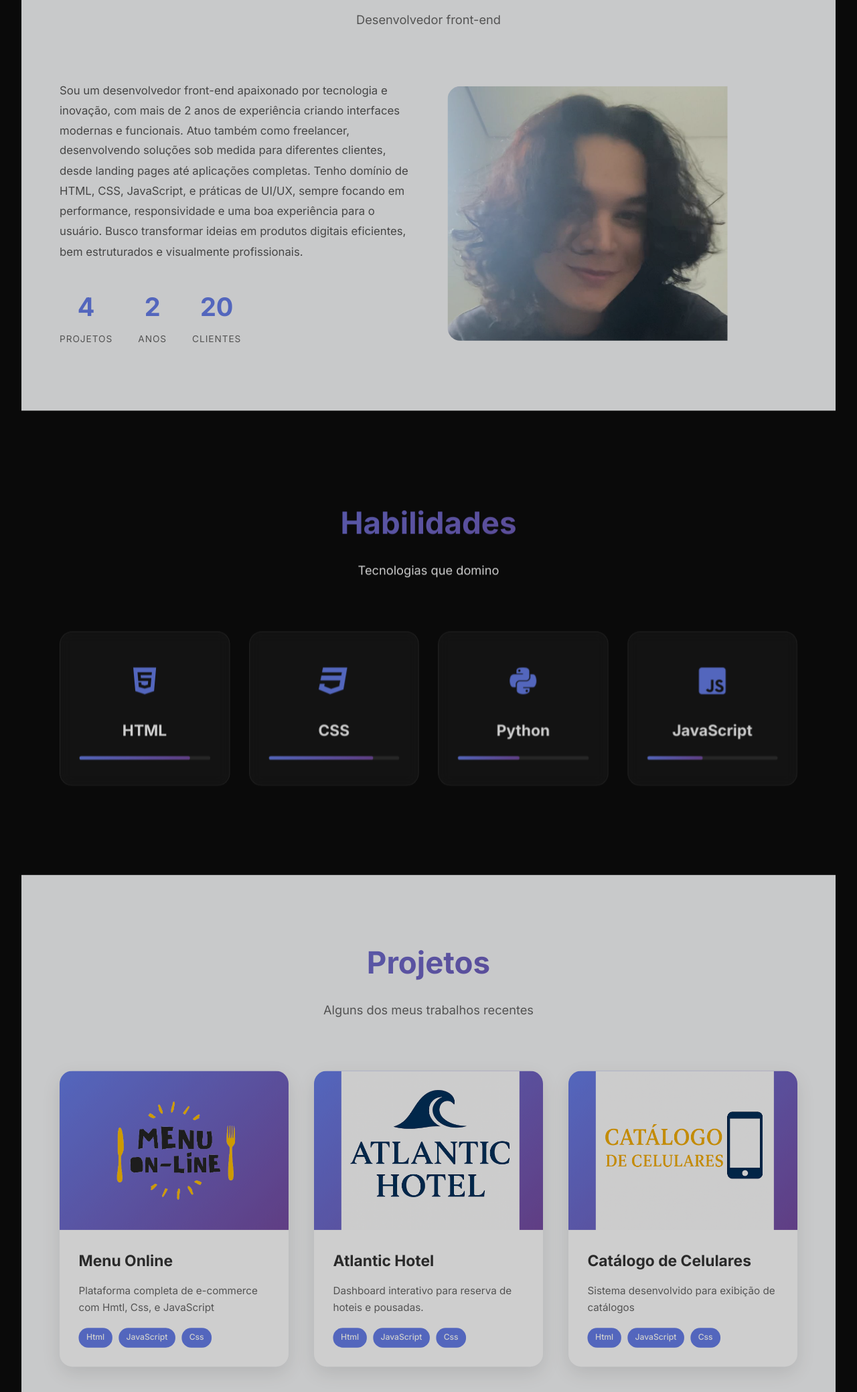
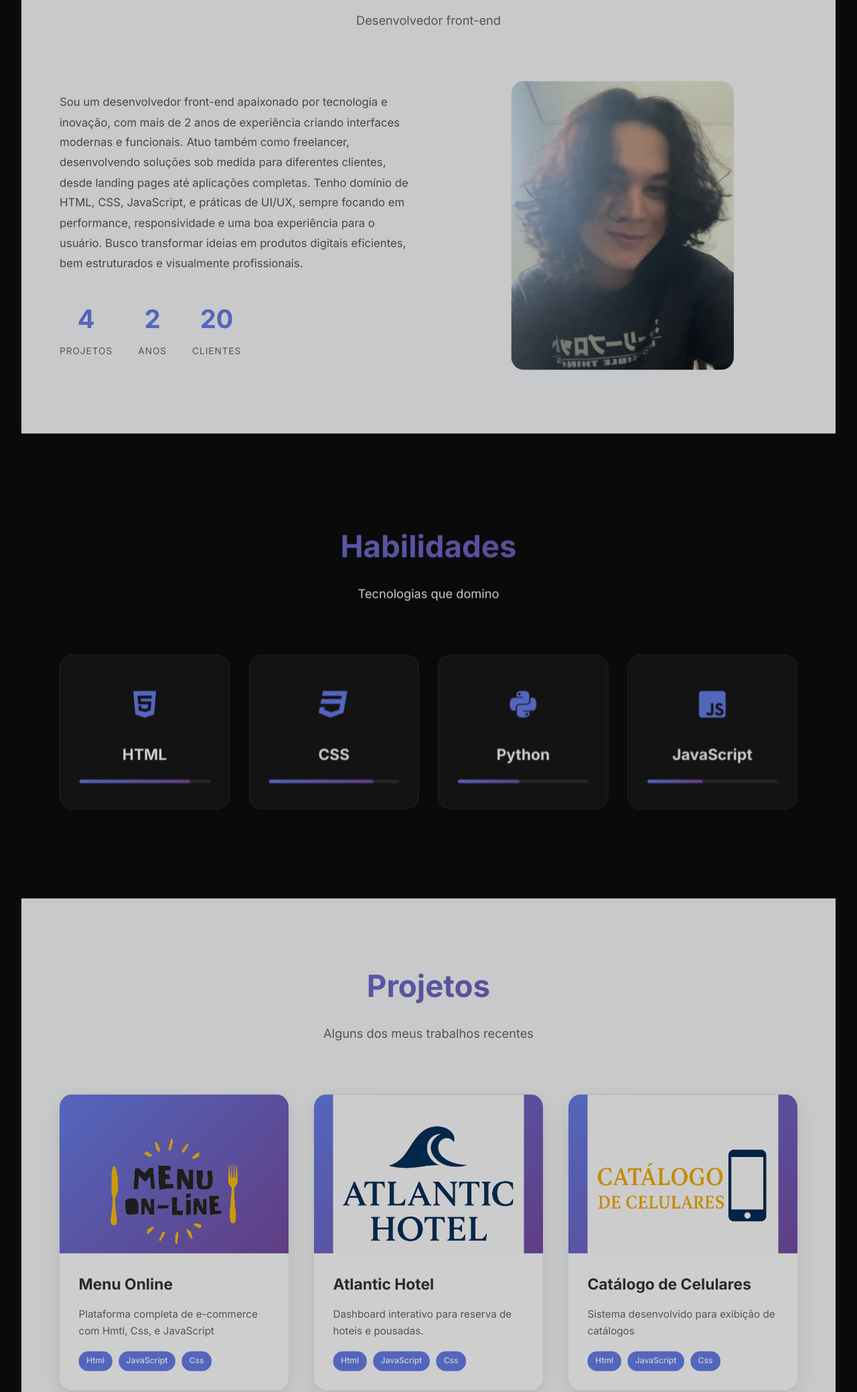
Before and after one commit to lucasartdev/portif-lio, a website: page index.html in a window 1280 px wide. Shown: the part 993-3072 px from the top of the page at 67% size. Drawn offline with nearby package versions, Linux system fonts and the light colour scheme.

Commit message:
styles.css

```diff
--- a/styles.css
+++ b/styles.css
@@ -6,6 +6,9 @@
 }
 
 html {
+    overflow-x: hidden;
+    width: 100%;
+    max-width: 100%;
     scroll-behavior: smooth;
 }
 
@@ -390,18 +393,22 @@ section {
 }
 
 .image-container {
-    position: relative;
-    border-radius: 20px;
+    width: 100%;
+    height: auto;
+    padding: 0;
     overflow: hidden;
-    height: 400px;
+    display: flex;
+    justify-content: center;
 }
 
-.port-perfil{
-    width: 440px;
-    height: 544px;
-
+.port-perfil {
+    width: 100%;
+    height: auto;
+    max-width: 350px;     /* opcional */
+    display: block;
+    margin: 0 auto;
+    border-radius: 20px;
 }
-
 .image-placeholder::after {
     content: '';
     position: absolute;
@@ -497,12 +504,17 @@ section {
     box-shadow: 0 20px 50px rgba(0, 0, 0, 0.15);
 }
 .logo-project {
-    display: flex;
-    align-items: center;
-    justify-content: center;
-    width: 280px;
-    margin-left: 43px;
-    margin-top: -17px;
+    width: 100%;
+    max-width: 300px; /* opcional */
+    margin: 0 auto;   /* centraliza SEM depender da tela */
+    display: block;
+}
+
+.logo-project img {
+    width: 100%;
+    height: auto;
+    object-fit: contain;
+    display: block;
 }
 
 .project-image {
@@ -727,6 +739,21 @@ section {
         .section-title {
             font-size: 2rem;
         }
+
+        .about-content {
+            grid-template-columns: 1fr;
+            text-align: center;
+        }
+
+        .about-text p {
+            text-align: left;
+            /* se quiser manter alinhado */
+        }
+
+        .stats {
+            justify-content: center;
+        }
+
 }
 
 @media (max-width: 480px) {
```
Lines whose indentation alone changed are shown as unchanged.
